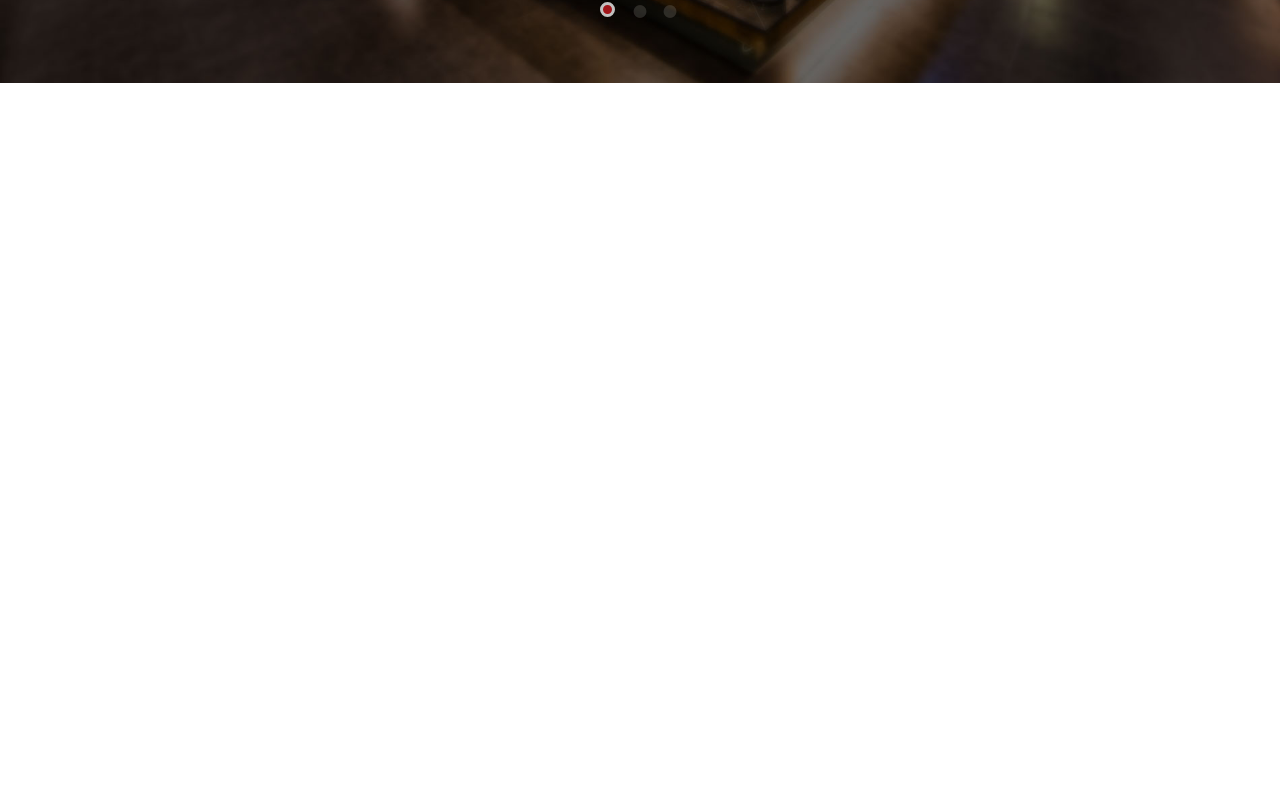
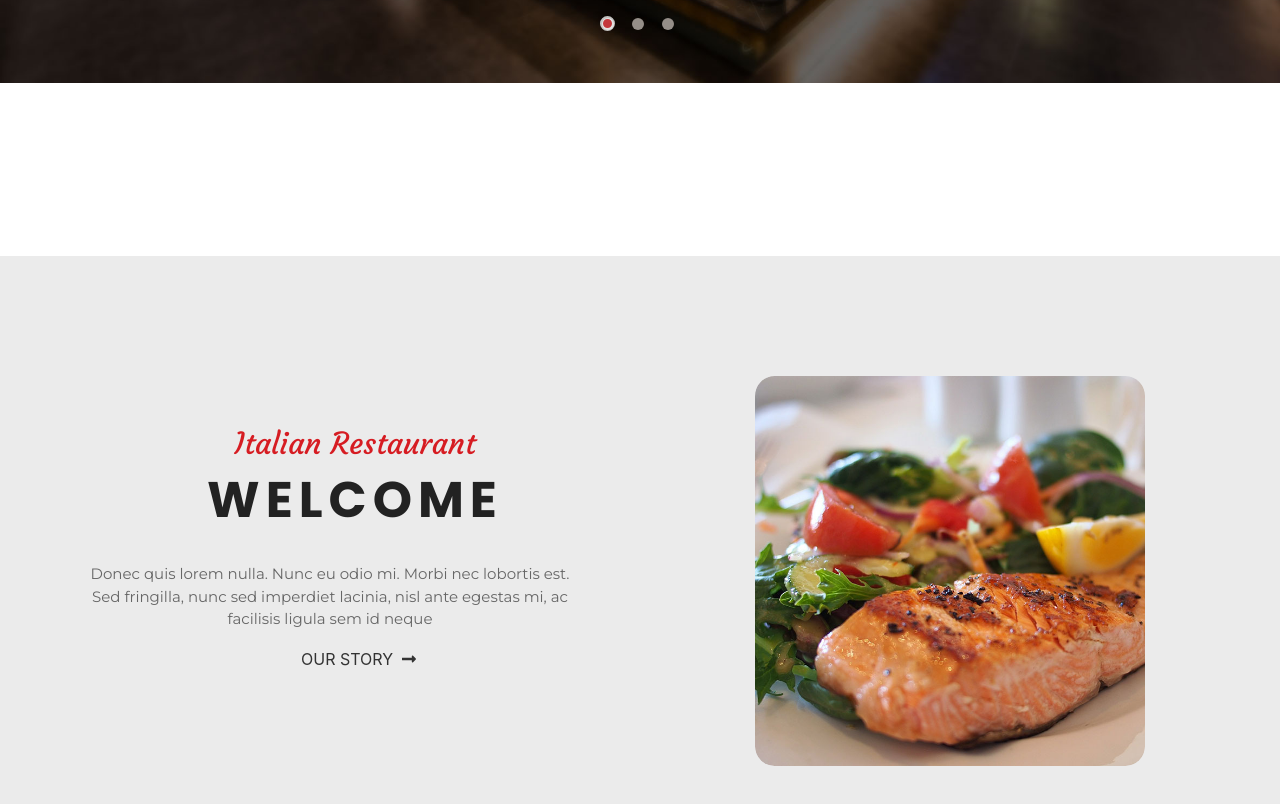
Before and after one commit to mohmed2000/PATO-RESTORANT, a React (Create React App) app: page / in a window 1280 px wide. Shown: the part 544-1348 px from the top of the page. Before the commit the page ends 800 px from the top, so only its background shows below. Built offline with nearby package versions, Linux system fonts and the light colour scheme.

Commit message:
about-section (#10)
#9

```diff
--- a/package.json
+++ b/package.json
@@ -3,6 +3,9 @@
   "version": "0.1.0",
   "private": true,
   "dependencies": {
+    "@fortawesome/fontawesome-svg-core": "^1.2.32",
+    "@fortawesome/free-solid-svg-icons": "^5.15.1",
+    "@fortawesome/react-fontawesome": "^0.1.13",
     "@testing-library/jest-dom": "^5.11.6",
     "@testing-library/react": "^11.2.1",
     "@testing-library/user-event": "^12.2.2",
--- /dev/null
+++ b/src/component/AboutContent.jsx
@@ -0,0 +1,29 @@
+import { Link } from "react-router-dom";
+/* libraries */
+import { FontAwesomeIcon } from "@fortawesome/react-fontawesome";
+import { faLongArrowAltRight } from "@fortawesome/free-solid-svg-icons";
+/* component */
+import Title from "./Title";
+export default function AboutContent(props) {
+  return (
+    <div className="AboutContent">
+      <Title
+        className="black-tit"
+        secTit="Italian Restaurant"
+        firstTit="WELCOME"
+      />
+      <p className="About-p">
+        Donec quis lorem nulla. Nunc eu odio mi. Morbi nec lobortis est. Sed
+        fringilla, nunc sed imperdiet lacinia, nisl ante egestas mi, ac
+        facilisis ligula sem id neque
+      </p>
+      <Link to="/About" className="Go-about">
+        OUR STORY &nbsp;
+        <span>
+          <FontAwesomeIcon icon={faLongArrowAltRight} />
+        </span>
+      </Link>
+      <div></div>
+    </div>
+  );
+}
--- /dev/null
+++ b/src/component/AboutImg.jsx
@@ -0,0 +1,9 @@
+import React from "react";
+import HalfImg from "../pato images/our-story-01.jpg";
+export default function AboutImg() {
+  return (
+    <div className="AboutImg">
+      <img className="HalfImg" src={HalfImg} alt="HalfImg" />
+    </div>
+  );
+}
--- /dev/null
+++ b/src/component/AboutSec.jsx
@@ -0,0 +1,25 @@
+import React from "react";
+/* component */
+import AboutContent from "../component/AboutContent";
+import AboutImg from "../component/AboutImg";
+/* libraries */
+import { Container, Row, Col } from "react-bootstrap";
+
+export default function AboutSec() {
+  return (
+    <div className="AboutSec ">
+      <div className="AboutSec2">
+        <Container>
+          <Row>
+            <Col md={6}>
+              <AboutContent />
+            </Col>
+            <Col md={6}>
+              <AboutImg />
+            </Col>
+          </Row>
+        </Container>
+      </div>
+    </div>
+  );
+}
--- a/src/component/BlackTitle.jsx
+++ /dev/null
@@ -1,3 +0,0 @@
-export default function BlackTitle() {
-  return <div></div>;
-}
--- /dev/null
+++ b/src/component/Title.jsx
@@ -0,0 +1,9 @@
+export default function BlackTitle(props) {
+  const { secTit, firstTit, className } = props;
+  return (
+    <div>
+      <h6 className="red-tit">{secTit}</h6>
+      <h3 className={className}>{firstTit}</h3>
+    </div>
+  );
+}
--- a/src/component/WhiteTitle.jsx
+++ /dev/null
@@ -1,5 +0,0 @@
-import React from "react";
-
-export default function WhiteTitle() {
-  return <div></div>;
-}
--- a/src/pages/Home/Home.jsx
+++ b/src/pages/Home/Home.jsx
@@ -1,9 +1,12 @@
 import { useHistory } from "react-router-dom";
 /* component */
 import MSlider from "../../component/MSlider";
+import AboutSec from "../../component/AboutSec";
+
 /* libraries */
 
 /* images */
+import { Container, Row, Col } from "react-bootstrap";
 
 import "./style.css";
 
@@ -17,6 +20,7 @@ export default function Home(props) {
   return (
     <div>
       <MSlider />
+      <AboutSec />
     </div>
   );
 }
--- a/src/pages/Home/style.css
+++ b/src/pages/Home/style.css
@@ -1,10 +1,29 @@
 @import url('https://fonts.googleapis.com/css2?family=Courgette&display=swap');
-
+@import url('https://fonts.googleapis.com/css2?family=Montserrat&display=swap');
+@import url('https://fonts.googleapis.com/css2?family=Poppins:wght@700&display=swap');
 *{
     padding: 0;
     margin: 0;
     box-sizing: border-box;
 }
+.Mycontainer {
+    width: 90%;
+    padding-right: 20px;
+    padding-left: 20px;
+    margin-right: auto;
+    margin-left: auto;
+}
+/*
+
+ ##     ##          ######  ##       ######## ########  ######## ########
+ ###   ###         ##    ## ##       ##       ##     ## ##       ##     ##
+ #### ####         ##       ##       ##       ##     ## ##       ##     ##
+ ## ### ##          ######  ##       ######   ##     ## ######   ########
+ ##     ##               ## ##       ##       ##     ## ##       ##   ##
+ ##     ##         ##    ## ##       ##       ##     ## ##       ##    ##
+ ##     ## #######  ######  ######## ######## ########  ######## ##     ##
+
+*/
 /* M_slider */
 #M_slider{
 position: relative;
@@ -55,14 +74,36 @@ bottom: 0;
 
 } */
 .slick-dots{
-    top: 85%;
+    top: 87%;
     bottom: 5px;
 
 }
 .slick-dots li button:before{
-    font-size: 15px;
-    color: #958e88;
+    color: transparent;
 }
+.slick-dots li button{
+    display: block;
+    color: transparent;
+    background-color: #958e88;
+    width: 16px;
+    height: 16px;
+    border-radius: 50%;
+    border: 2px solid transparent;
+    background-clip: padding-box;
+    transition: all 0.4s;
+
+
+}
+.slick-dots li button:hover{
+    background-color: #d41b22;
+    border-radius: 50%;
+    padding: 0;
+    color: transparent;
+    border: 3px solid white;
+    width: 15px;
+    height: 15px;
+    z-index: 10;
+    }
 .slick-dots li.slick-active button:before{
 background-color: #d41b22;
 border-radius: 50%;
@@ -73,18 +114,92 @@ width: 15px;
 height: 15px;
 }
 
+
  .img-M_Slide{
     width: 100%;
     height: 100%;
 }
 
+/*
 
-/* #M_slider .M_Slide1{
+    ###    ########   #######  ##     ## ########          ######  ########  ######
+   ## ##   ##     ## ##     ## ##     ##    ##            ##    ## ##       ##    ##
+  ##   ##  ##     ## ##     ## ##     ##    ##            ##       ##       ##
+ ##     ## ########  ##     ## ##     ##    ##             ######  ######   ##
+ ######### ##     ## ##     ## ##     ##    ##                  ## ##       ##
+ ##     ## ##     ## ##     ## ##     ##    ##            ##    ## ##       ##    ##
+ ##     ## ########   #######   #######     ##    #######  ######  ########  ######
+
+*/
+
+/*
+** title **
+*/
+.red-tit{
+    font-family: Courgette;
+    font-size: 30px;
+    color: #d61c22;
+    text-align: center;
+}
+.black-tit{
+    font-family: Poppins;
+    font-weight: 700;
+    font-size: 50px;
+    color: #222222;
+    text-transform: uppercase;
+    letter-spacing: 6px;
+    text-align: center;
+    padding-bottom: 25px;
 
 }
-#M_slider .M_Slide2{
+.About-p{
+    font-family: Montserrat;
+    font-weight: 400;
+    font-size: 15px;
+    color: #666666;
+    text-align: center;
+    max-width: 490px;
+}
+.AboutContent{
+    position: relative;
+    top: 50px;
+}
+.AboutSec{
+    background-color: rgb(235, 235, 235);
+}
+.AboutSec2{
+    background-color: rgb(235, 235, 235);
+    position: relative;
+    top: 120px;
+    padding-bottom: 100px;
 
 }
-#M_slider .M_Slide3{
+.AboutImg{
+    max-width: 390px;
+    position: relative;
+    left: 100px;
+    overflow: hidden;
+    border-radius: 5%;
 
-} */
+
+}
+.HalfImg{
+    width: 100%;
+    border-radius: 5%;
+    transition: all 0.6s;
+
+}
+.HalfImg:hover{
+    transform: scale(1.1);
+    transition: all 0.6s;
+
+}
+.Go-about{
+    color: #333;
+    position: relative;
+    left: 40%;
+}
+.Go-about:hover{
+    color: #d61c22;
+    text-decoration: none;
+}
```
Also changed, not shown: 1 other file (tests, documents, lock files or other folders).
